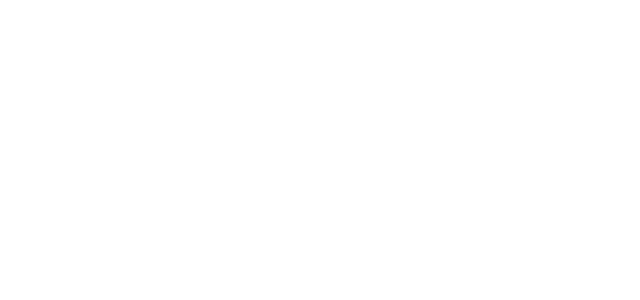
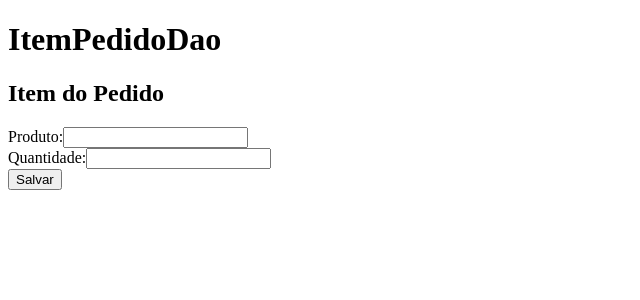
Before and after one commit to lucaskey/arquitetura_trab-final, a React (Create React App) app in the folder sistema-vendas/: page /itempedido in a window 1280 px wide. Shown: the top 300 px of the page, without its empty margins (0-640 px from the left). Built offline with nearby package versions, Linux system fonts and the light colour scheme.

Commit message:
ItemPedido
itempedido (dao, form, service)

```diff
--- a/sistema-vendas/src/App.js
+++ b/sistema-vendas/src/App.js
@@ -3,6 +3,7 @@
 import ClienteDao from './DAO/ClienteDao';
 import ProdutoDao from './DAO/ProdutoDao';
 import PedidoDao from './DAO/PedidoDao';
+import ItemPedidoDao from './DAO/ItemPedidoDao';
 
 const App = () => {
   return (
@@ -18,6 +19,9 @@
           <Route path="/pedido">
             <PedidoDao />
           </Route>
+          <Route path="/itempedido">
+            <ItemPedidoDao />
+          </Route>
         </Switch>
       </div>
     </Router>
--- a/sistema-vendas/src/DAO/ItemPedidoDao.js
+++ b/sistema-vendas/src/DAO/ItemPedidoDao.js
@@ -0,0 +1,18 @@
+import React from 'react';
+import ItemPedidoForm from '../components/ItemPedidoForm';
+import itemPedidoService from '../services/itemPedidoService';
+
+const ItemPedidoDao = () => {
+  const handleCriarItemPedido = (itemPedidoData) => {
+    itemPedidoService.criarItemPedido(itemPedidoData);
+  };
+
+  return (
+    <div>
+      <h1>ItemPedidoDao</h1>
+      <ItemPedidoForm criarItemPedido={handleCriarItemPedido} />
+    </div>
+  );
+};
+
+export default ItemPedidoDao;
--- a/sistema-vendas/src/components/ItemPedidoForm.js
+++ b/sistema-vendas/src/components/ItemPedidoForm.js
@@ -0,0 +1,40 @@
+import React, { useState } from 'react';
+
+const ItemPedidoForm = ({ criarItemPedido }) => {
+  const [produto, setProduto] = useState('');
+  const [quantidade, setQuantidade] = useState('');
+
+  const handleProdutoChange = (event) => {
+    setProduto(event.target.value);
+  };
+
+  const handleQuantidadeChange = (event) => {
+    setQuantidade(event.target.value);
+  };
+
+  const handleSubmit = (event) => {
+    event.preventDefault();
+    criarItemPedido({ produto, quantidade });
+    setProduto('');
+    setQuantidade('');
+  };
+
+  return (
+    <div>
+      <h2>Item do Pedido</h2>
+      <form onSubmit={handleSubmit}>
+        <div>
+          <label>Produto:</label>
+          <input type="text" value={produto} onChange={handleProdutoChange} />
+        </div>
+        <div>
+          <label>Quantidade:</label>
+          <input type="number" value={quantidade} onChange={handleQuantidadeChange} />
+        </div>
+        <button type="submit">Salvar</button>
+      </form>
+    </div>
+  );
+};
+
+export default ItemPedidoForm;
--- a/sistema-vendas/src/services/itemPedidoService.js
+++ b/sistema-vendas/src/services/itemPedidoService.js
@@ -0,0 +1,15 @@
+const criarItemPedido = async (itemPedidoData) => {
+    try {
+      // Lógica para enviar os dados do item do pedido para o servidor
+      console.log('Dados do item do pedido:', itemPedidoData);
+      // Simular requisição assíncrona para o servidor
+      await new Promise((resolve) => setTimeout(resolve, 1000));
+      console.log('Item do pedido criado com sucesso!');
+    } catch (error) {
+      console.error('Erro ao criar item do pedido:', error);
+    }
+  };
+
+  export default {
+    criarItemPedido,
+  };
```
